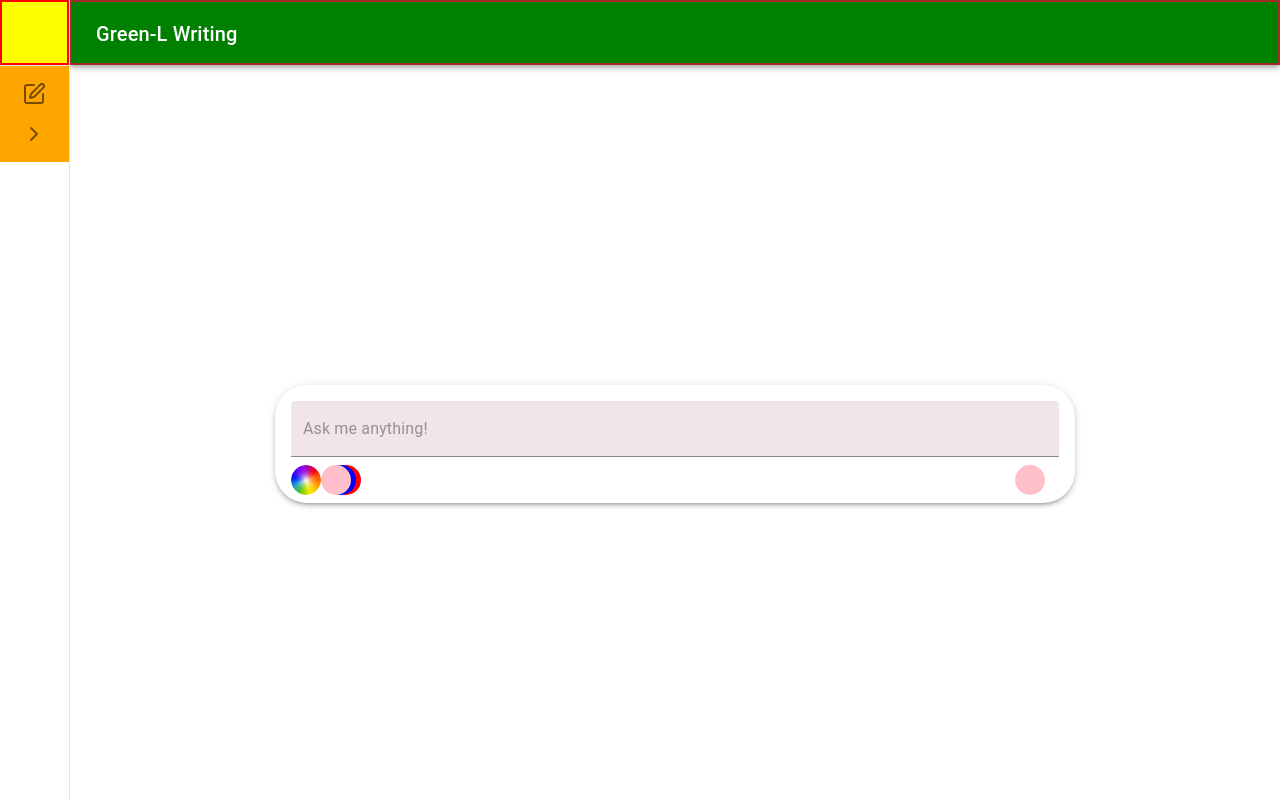
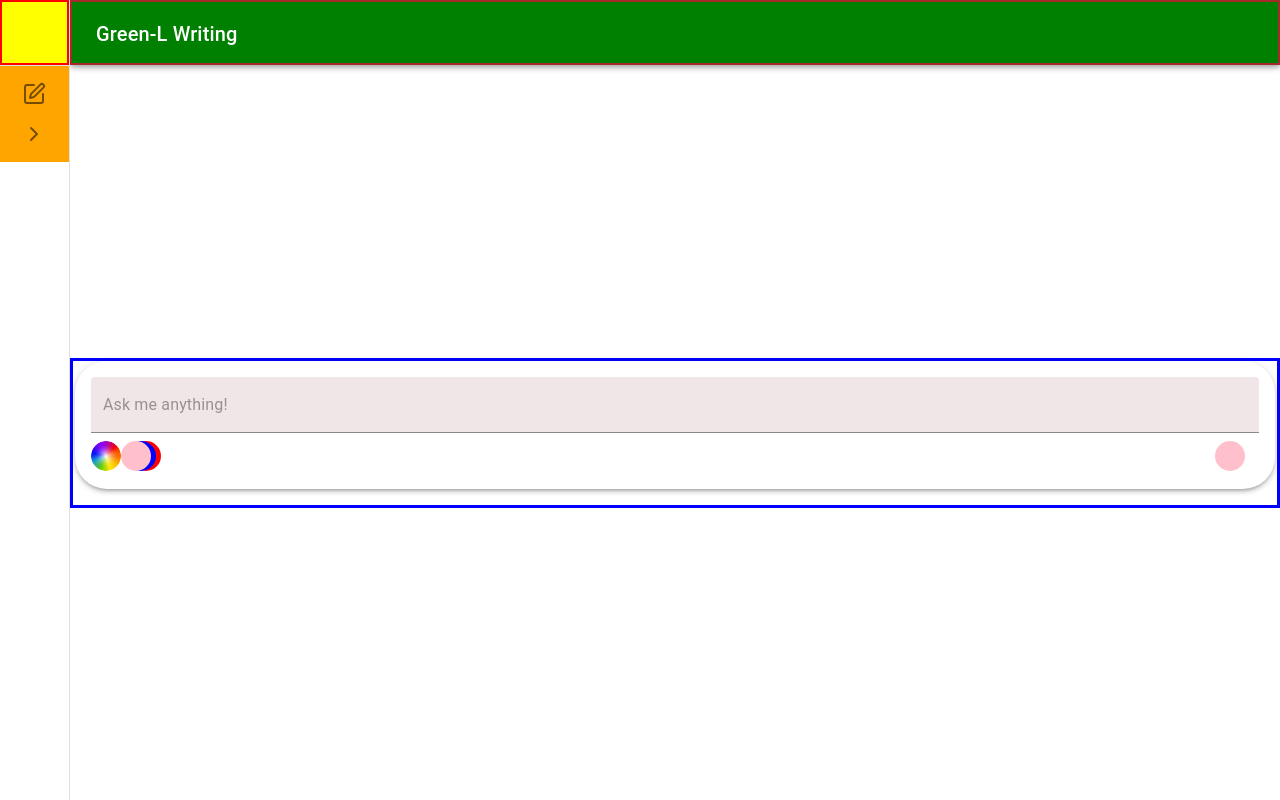
Before and after one commit to UtkuOzyurt010/LLMChatVite, a React (Vite) app in the folder llm_chat_vite/: page / in a window 1280 px wide. Built offline with nearby package versions, Linux system fonts and the light colour scheme; some icons are missing.

Commit message:
changed layout of ChatInputbox
-ChatInputBox now renders directly in ChatDisplay
-EmptyChatDisplay has been removed
-ChatHistory renders conditionaly if it's not empty

```diff
--- a/llm_chat_vite/src/pages/ChatPage/shared/ChatDisplay/ChatDisplay.tsx
+++ b/llm_chat_vite/src/pages/ChatPage/shared/ChatDisplay/ChatDisplay.tsx
@@ -1,8 +1,9 @@
 import { Box } from "@mui/material";
-import EmptyChatDisplay from "./EmptyChatDisplay/EmptyChatDisplay";
 import ChatHistory from "./ChatHistory/ChatHistory";
 import { useState } from "react";
 import { useSessionController } from "../../../../controllers/SessionController";
+import ChatInputBox from "../ChatInputBox/ChatInputBox";
+import { useLayoutContext } from "../../../../utils/LayoutContext";
 
 export default function ChatDisplay()
 {
@@ -11,22 +12,39 @@ export default function ChatDisplay()
   //ChatDisplay should never be rendered if entries would be empty
   const entries = sessionController.getSortedEntriesCurrentSessionContexts();
   const [focusedField, setFocusedField] = useState("");
+  const  {inputBoxHeight, inputBoxWidthWide}= useLayoutContext()
 
 
   return (
     <Box
       sx={{
+        display: "flex",
+        flexDirection: "column",
         height: "100%",
         width: "100%",
+        justifyContent: "center",
         boxSizing: "border-box",
        // border: "3px solid black"
       }}
     >
       {
-        entries.length === 0
-          ? <EmptyChatDisplay />
-          : <ChatHistory entries={entries} focusedField={focusedField} setFocusedField={setFocusedField} />
-      }
+        entries.length != 0 &&
+          <ChatHistory entries={entries} focusedField={focusedField} setFocusedField={setFocusedField} />}
+          <Box
+            sx={{
+              //width: "100%",
+              height: `${inputBoxHeight}px`,
+              bgcolor: "#fff",
+              display: "flex",
+              justifyContent: "center",
+              pb: 2,
+              zIndex: 10,
+              border: "3px solid blue"
+            }}
+          >
+            <ChatInputBox width= {`${inputBoxWidthWide}px`} />
+          </Box>
+
     </Box>
   );
 }
--- a/llm_chat_vite/src/pages/ChatPage/shared/ChatDisplay/ChatHistory/ChatHistory.tsx
+++ b/llm_chat_vite/src/pages/ChatPage/shared/ChatDisplay/ChatHistory/ChatHistory.tsx
@@ -18,14 +18,14 @@ const ChatHistory = ({
 }) => {
 
   const contextController = useContextController()
-  const {isLeftSideDrawerCollapsed, collapsedWidth, drawerWidth, inputBoxHeight} = useLayoutContext()
+  const {isLeftSideDrawerCollapsed, collapsedWidth, drawerWidth, inputBoxHeight, inputBoxWidthWide} = useLayoutContext()
   const theme = useTheme()
   const scrollableRef = useRef<HTMLDivElement>(null);
   const buttonHeight = theme.customSizes.buttonHeight
 
   const handleAddEntryToCurrentcontext = (chatEntry : ChatEntry) =>
   {
-    contextController.addChatEntry(chatEntry)
+    contextController.addChatEntry({...chatEntry, contextGuId: contextController.getCurrentContextId()})
   }
 
   useEffect(() => {
@@ -47,7 +47,8 @@ const ChatHistory = ({
           width: "100%",
           overflowY: "auto",
           position: "relative",
-          border: "3px solid red"
+          border: "3px solid red",
+          paddingX: `calc((100% - ${inputBoxWidthWide}px)/2)`
           //paddingBottom: inputBoxHeight,
         }}
       >
@@ -139,31 +140,6 @@ const ChatHistory = ({
           </Box>
         ))}
       </Box>
-
-      {/* Fixed Input Box */}
-      <Box
-        sx={{
-          position: "fixed",
-          bottom: 0,
-          left: 0,
-          width: "100%",
-          height: `${inputBoxHeight}px`,
-          bgcolor: "#fff",
-          //borderTop: "1px solid #ccc",
-          display: "flex",
-          justifyContent: "center",
-          pb: 2,
-          zIndex: 10,
-          marginLeft: `${isLeftSideDrawerCollapsed ? collapsedWidth : drawerWidth}px`,
-            transition: theme.transitions.create(['margin', 'width'], {
-              easing: theme.transitions.easing.easeOut,
-              duration: theme.transitions.duration.enteringScreen,
-            }),
-            border: "3px solid blue"
-        }}
-      >
-        <ChatInputBox width="1200px" />
-      </Box>
     </>
   )
 }
--- a/llm_chat_vite/src/pages/ChatPage/shared/ChatDisplay/EmptyChatDisplay/EmptyChatDisplay.tsx
+++ /dev/null
@@ -1,26 +0,0 @@
-import { Box } from "@mui/material"
-import ChatInputBox from "../../ChatInputBox/ChatInputBox";
-
-const EmptyChatDisplay = () => {
-
-return(
-  <Box
-    sx={{
-      //height: 'calc(100vh - 60px)',
-      //height: "100%",
-      //paddingTop: "10%" //somehow this is based on the parent width? I'd rather not use vh here...
-      paddingTop: `calc(100vh / 10 * 4)`,
-      display: 'flex',
-      //alignItems: 'center',
-      justifyContent: 'center',
-      boxSizing: "border-box"
-    }}
-  >
-    <ChatInputBox width={"800px"}></ChatInputBox>
-
-
-  </Box>
-)
-}
-
-export default EmptyChatDisplay
--- a/llm_chat_vite/src/utils/LayoutContext.tsx
+++ b/llm_chat_vite/src/utils/LayoutContext.tsx
@@ -13,6 +13,7 @@ type LayoutContextType = {
   collapsedWidth: number
   appBarHeight: number
   inputBoxHeight: number
+  inputBoxWidthWide: number
 }
 
 export const LayoutContext = createContext<LayoutContextType | undefined>(undefined)
--- a/llm_chat_vite/src/utils/LayoutProvider.tsx
+++ b/llm_chat_vite/src/utils/LayoutProvider.tsx
@@ -8,6 +8,7 @@ export const LayoutProvider = ({ children }: { children: ReactNode }) => {
   const collapsedWidth = 70
   const appBarHeight = 65
   const inputBoxHeight = 150
+  const inputBoxWidthWide = 1200
 
   const value = {
     isLeftSideDrawerCollapsed,
@@ -16,7 +17,8 @@ export const LayoutProvider = ({ children }: { children: ReactNode }) => {
     drawerWidth,
     collapsedWidth,
     appBarHeight,
-    inputBoxHeight
+    inputBoxHeight,
+    inputBoxWidthWide
   }
 
   return <LayoutContext.Provider value={value}>{children}</LayoutContext.Provider>
```
